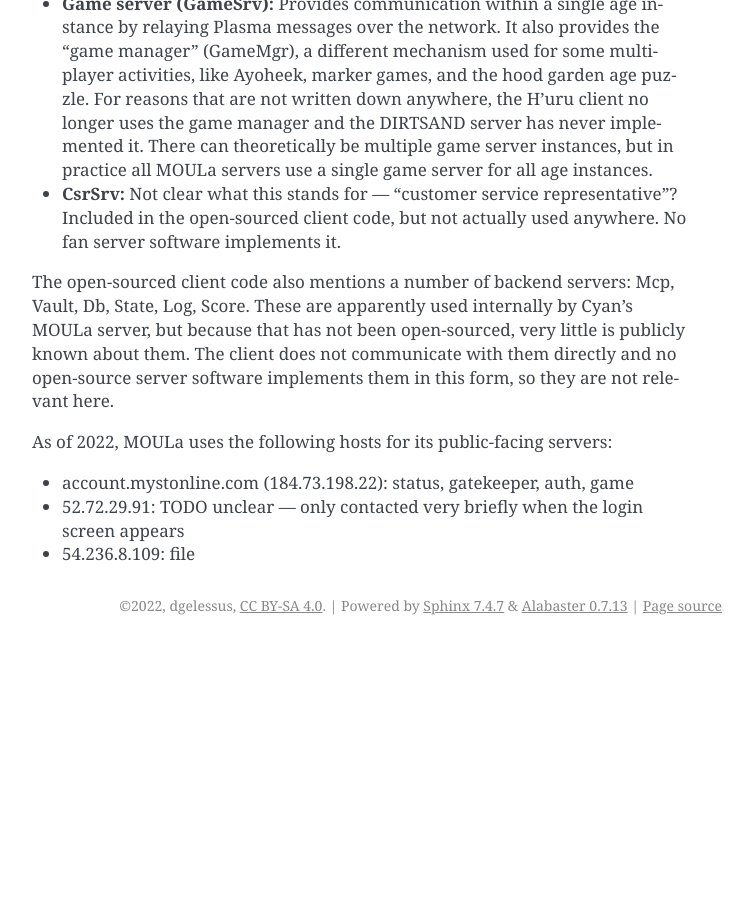
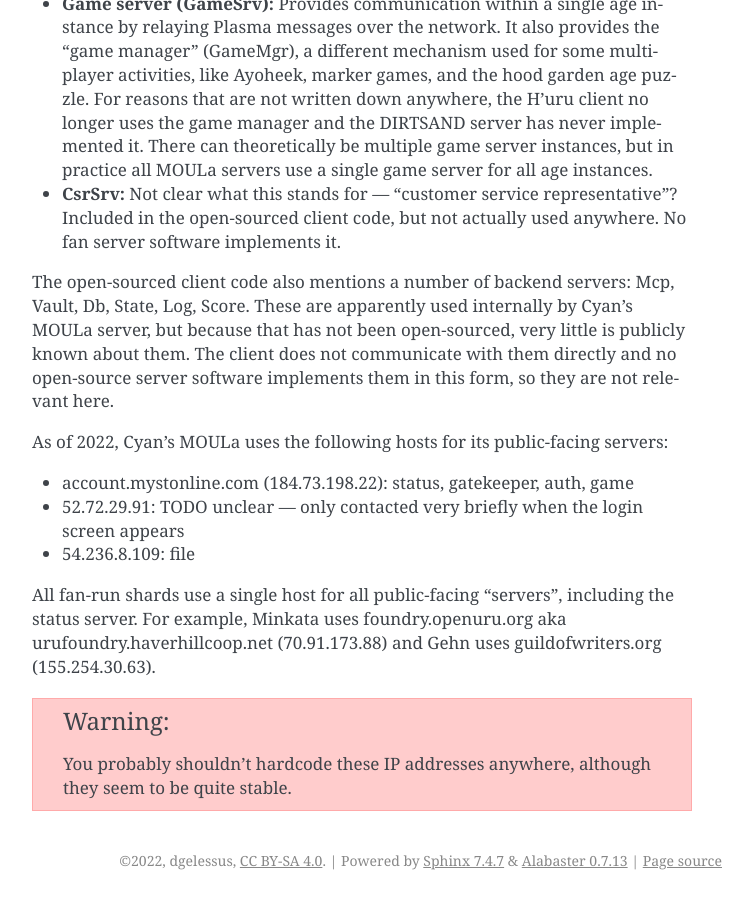
Before and after one commit to dgelessus/NAGUS, a Sphinx documentation site: the page built from docs/architecture.rst, in a window 1280 px wide and 900 px high, scrolled down 1091 px. Shown: the whole window, without its empty margins (388-1141 px from the left). Built offline with Sphinx 7.4.7, drawn with Linux system fonts in a browser that asks for light colours; before the commit the page ends 1736 px from its top, so only the background shows below that.

Commit message:
Expand server address list a little bit

```diff
--- a/docs/architecture.rst
+++ b/docs/architecture.rst
@@ -79,8 +79,19 @@
 so they are not relevant here.
 
 As of 2022,
-MOULa uses the following hosts for its public-facing servers:
+Cyan's MOULa uses the following hosts for its public-facing servers:
 
 * account.mystonline.com (184.73.198.22): status, gatekeeper, auth, game
 * 52.72.29.91: TODO unclear --- only contacted very briefly when the login screen appears
 * 54.236.8.109: file
+
+All fan-run shards use a single host for all public-facing "servers",
+including the status server.
+For example,
+Minkata uses foundry.openuru.org aka urufoundry.haverhillcoop.net (70.91.173.88)
+and Gehn uses guildofwriters.org (155.254.30.63).
+
+.. warning::
+
+   You probably shouldn't hardcode these IP addresses anywhere,
+   although they seem to be quite stable.
```
